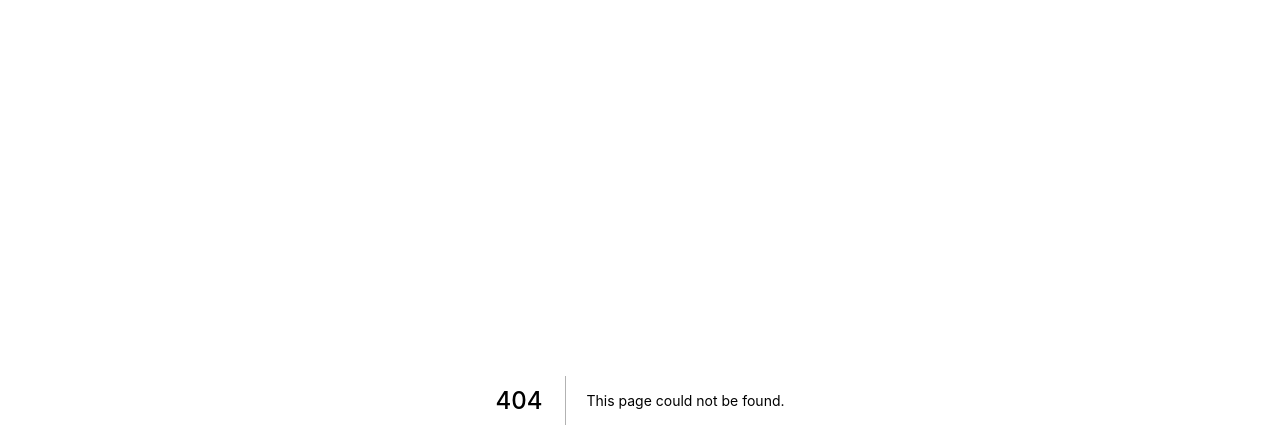
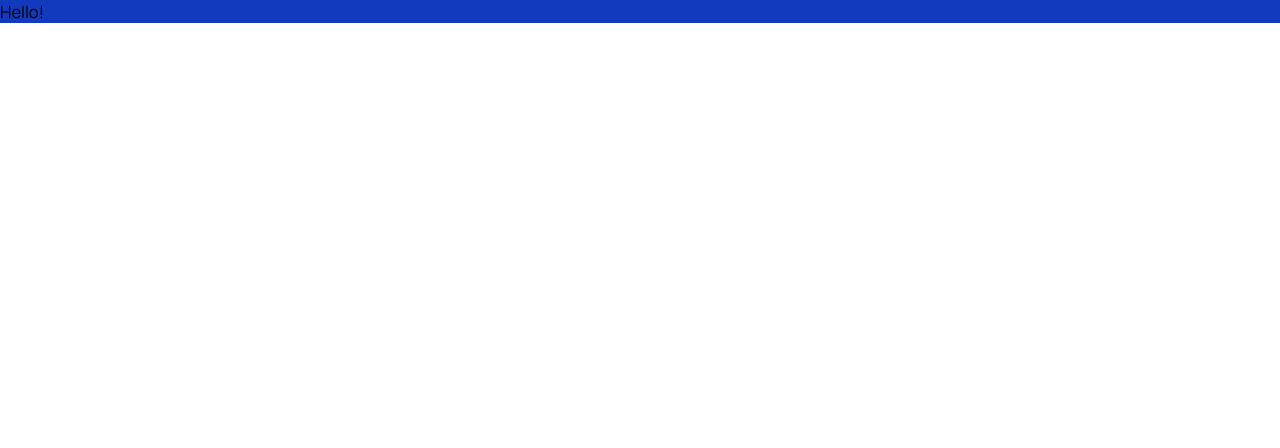
Before and after one commit to benxene/7days-50projects, a Next.js app: page /rot_nav in a window 1280 px wide. Before the commit this address had no page. Shown: the top 448 px of the page. Built offline with nearby package versions, Linux system fonts and the light colour scheme.

Commit message:
branch created & basic configuration done 😁

```diff
--- /dev/null
+++ b/src/pages/rot_nav.tsx
@@ -0,0 +1,19 @@
+import Head from 'next/head';
+import styled from 'styled-components'
+
+export default function RotatingNav() {
+  return (
+    <>
+      <Head>
+        <title>Rotating Navigation Animation | 7 days 50 projects</title>
+      </Head>
+      <Container>
+          Hello!
+      </Container>
+    </>
+  );
+}
+
+const Container = styled.div`
+    background-color: #123abc;
+`;
```
